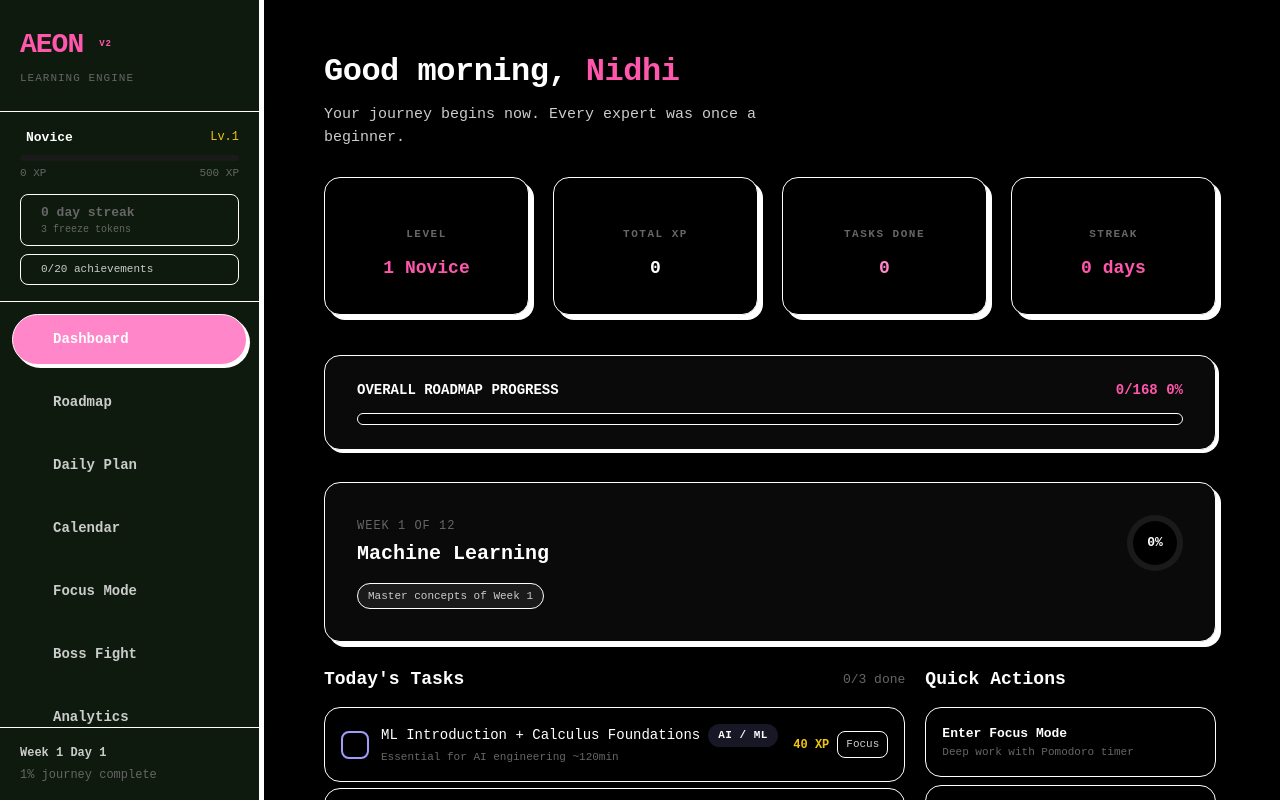
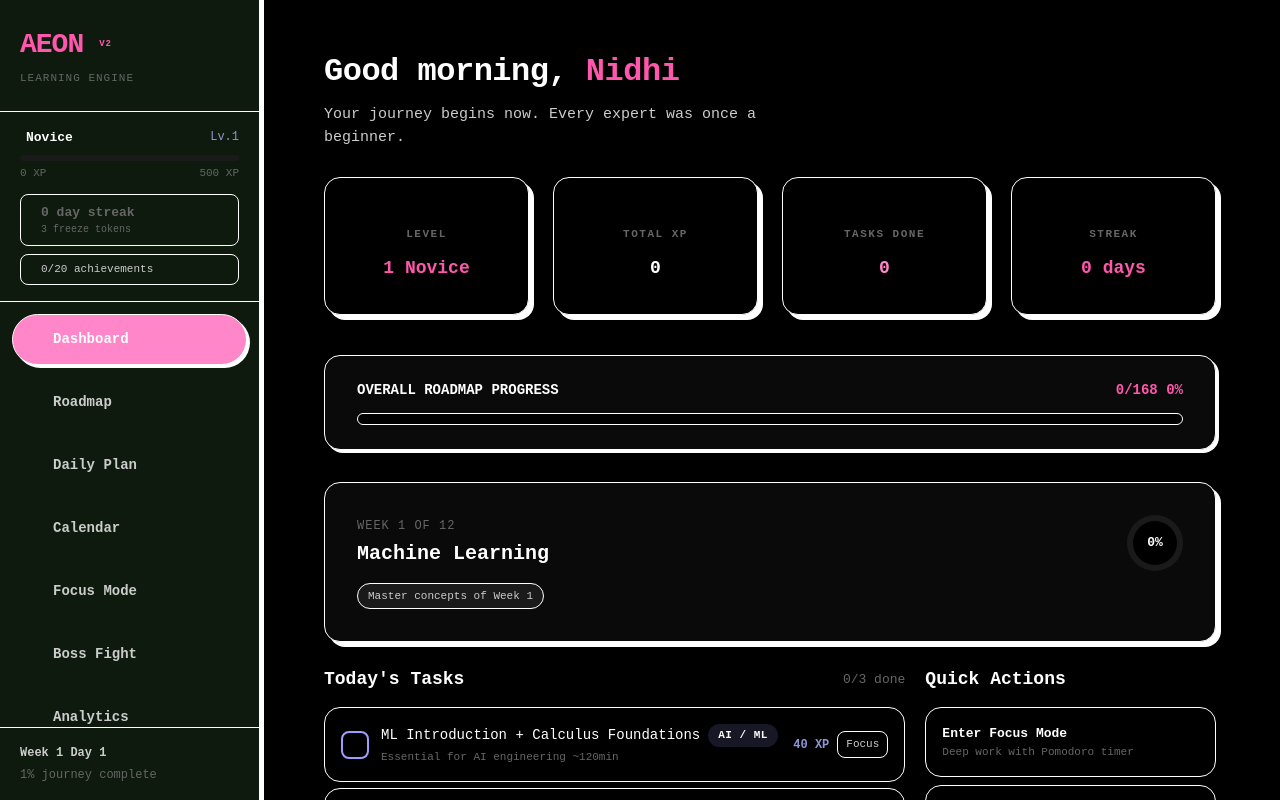
Before and after one commit to nidheerakesh/AEON, a Next.js app: page / in a window 1280 px wide. Shown: the top 800 px of the page. Built offline with nearby package versions, Linux system fonts and the light colour scheme.

Commit message:
yellow to blue

```diff
--- a/src/app/globals.css
+++ b/src/app/globals.css
@@ -16,7 +16,7 @@
   --accent-primary: #ff57ac;   /* Pink */
   --accent-secondary: #FF86C8; /* Pink Carnation */
   --accent-success: #2ecc71;   /* Green */
-  --accent-warning: #f1c40f;
+  --accent-warning: #8f95d3;
   --accent-danger: #e74c3c;
 
   --border: #ffffff;
```
